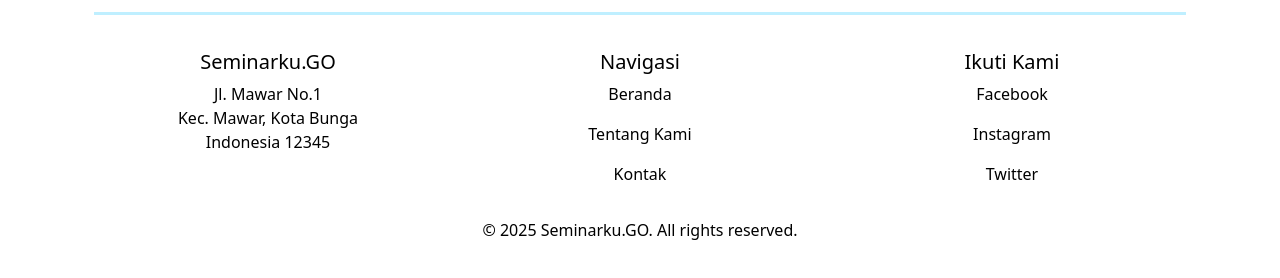
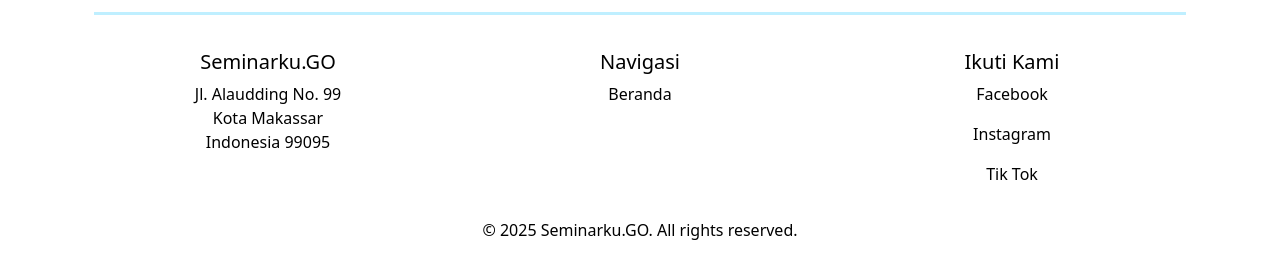
Before and after one commit to Baekxx146/Baekxx, a plain HTML site: page index.html in a window 1280 px wide. Shown: the part 3718-3996 px from the top of the page. Drawn offline with nearby package versions, Linux system fonts and the light colour scheme.

Commit message:
index.html

```diff
--- a/index.html
+++ b/index.html
@@ -538,19 +538,17 @@
             <div class="row text-center">
                 <div class="col-md-4">
                     <h5>Seminarku.GO</h5>
-                    <p>Jl. Mawar No.1<br>Kec. Mawar, Kota Bunga<br>Indonesia 12345</p>
+                    <p>Jl. Alaudding No. 99<br>Kota Makassar<br>Indonesia 99095</p>
                 </div>
                 <div class="col-md-4">
                     <h5>Navigasi</h5>
                     <p><a href="#">Beranda</a></p>
-                    <p><a href="#">Tentang Kami</a></p>
-                    <p><a href="#">Kontak</a></p>
                 </div>
                 <div class="col-md-4">
                     <h5>Ikuti Kami</h5>
-                    <p><a href="#">Facebook</a></p>
-                    <p><a href="#">Instagram</a></p>
-                    <p><a href="#">Twitter</a></p>
+                    <p><a href="https://www.facebook.com/share/18udSvw1nC/">Facebook</a></p>
+                    <p><a href="https://www.instagram.com/genshin.post_?igsh=cXl3anJrdG5sN2dz">Instagram</a></p>
+                    <p><a href="https://www.tiktok.com/@yuukari.id?is_from_webapp=1&sender_device=pc">Tik Tok</a></p>
                 </div>
             </div>
             <div class="row text-center mt-3">
```
